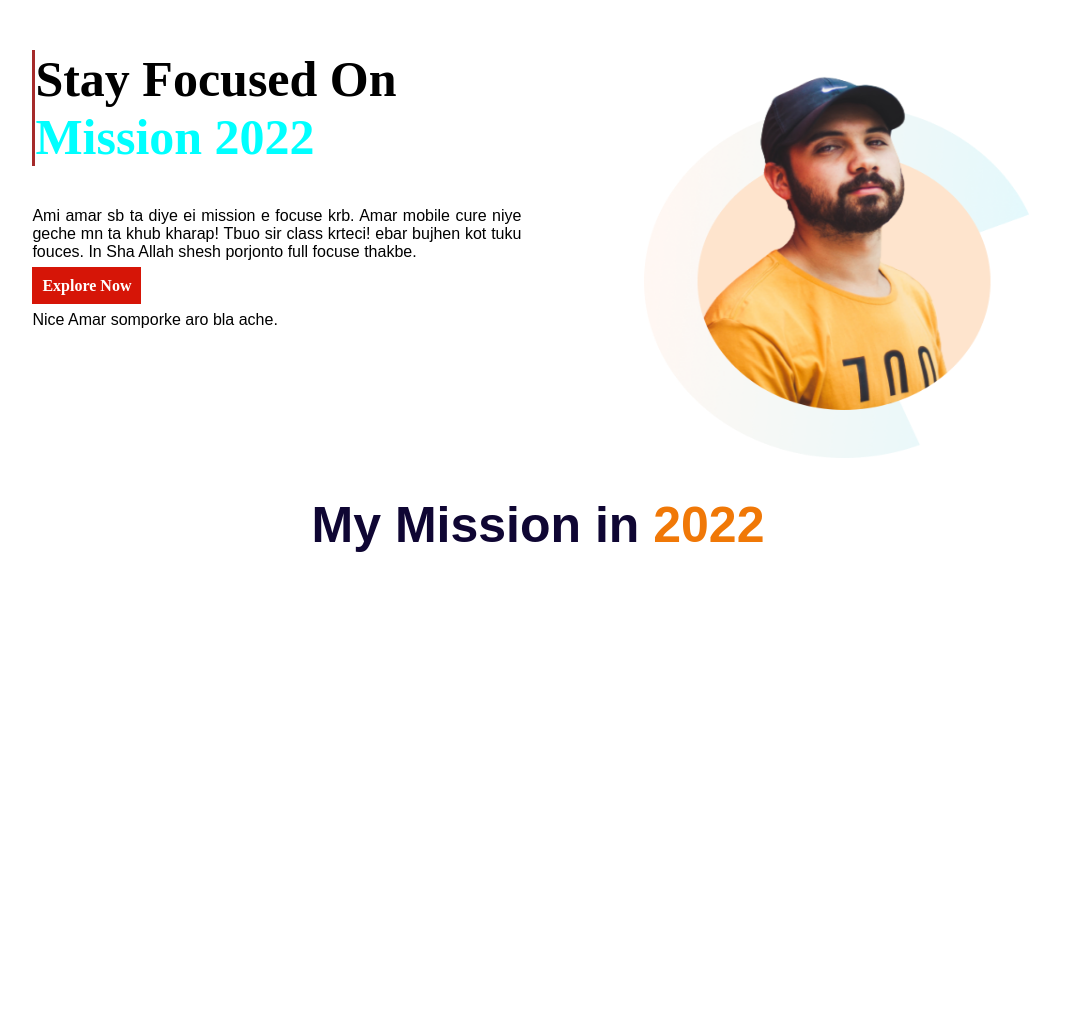
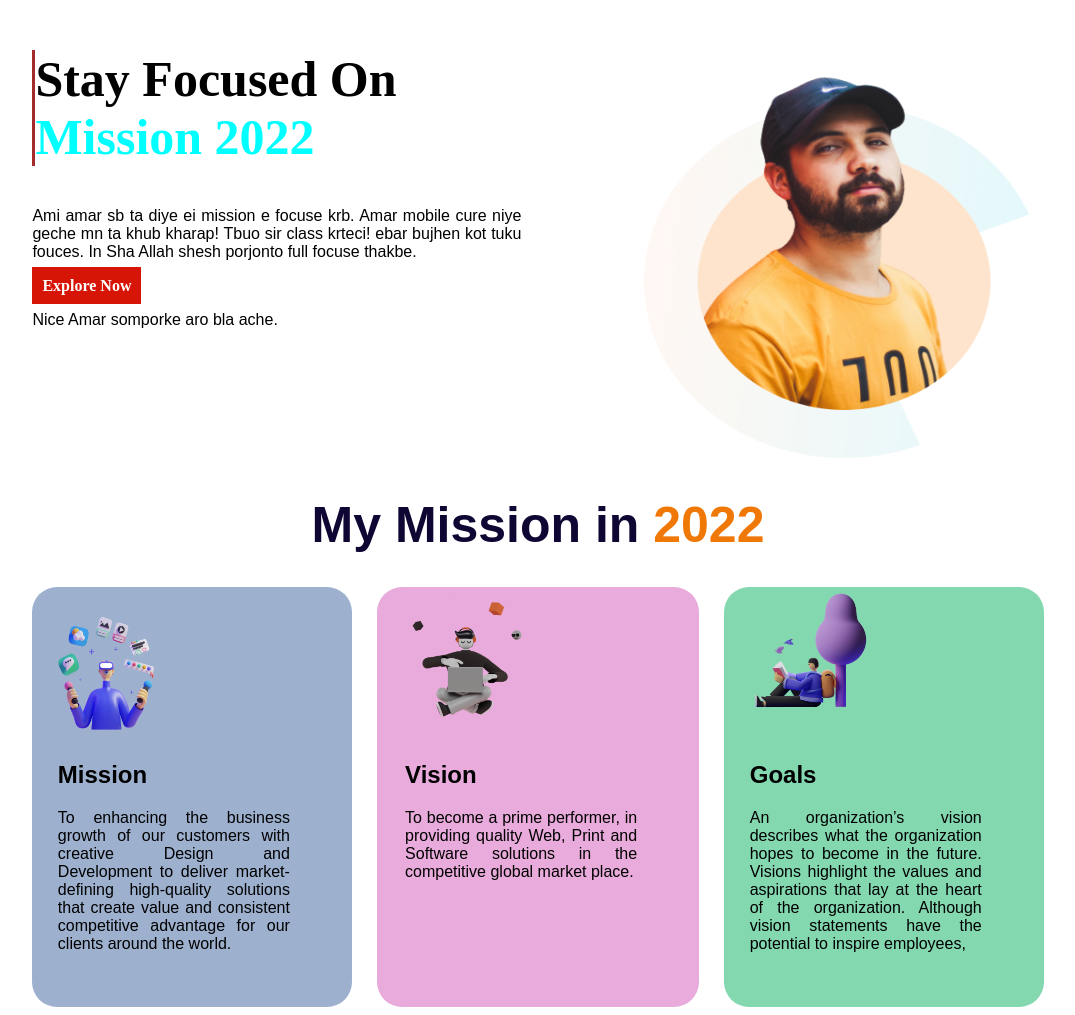
Before and after one commit to ArifulIslamtonim/mission-2022, a plain HTML site: page index.html in a window 1280 px wide. Shown: the whole page, without its empty margins (102-1177 px from the left). Before the commit the page ends 800 px from the top, so only its background shows below. Drawn offline with Linux system fonts and the light colour scheme.

Commit message:
mission style commit

```diff
--- a/index.html
+++ b/index.html
@@ -26,6 +26,25 @@
             <img src="person/person-0.png" alt="" width="400px" height="450px">
         </d>
     </section>
-    <h1 id="my-mission">My Mission in <span id="color">2022</span></h1>
+    <h1 class="my-mission">My Mission in <span id="color">2022</span></h1>
+    <section class="mission-vision-goal">
+        <div id="mission">
+            <img src="illustrators/illustrator-1.png" alt="" width="150px" height="150px">
+            <h2 class="style">Mission</h2>
+            <p class="style-pra">To enhancing the business growth of our customers with creative Design and Development to deliver market-defining high-quality solutions that create value and consistent competitive advantage for our clients around the world.</p>
+        </div>
+        <div id="vision">
+            <img src="illustrators/illustrator-2.png" alt="" width="150px" height="150px">
+            <h2 class="style">Vision</h2>
+            <p class="style-pra">To become a prime performer, in providing quality Web, Print and Software solutions in the competitive global market place.</p>
+
+        </div>
+        <div id="goals">
+            <img src="illustrators/illustrator-3.png" alt="" width="150px" height="150px">
+            <h2 class="style">Goals</h2>
+            <p class="style-pra" >An organization’s vision describes what the organization hopes to become in the future. Visions highlight the values and aspirations that lay at the heart of the organization. Although vision statements have the potential to inspire employees,</p>
+        </div>
+
+    </section>
 </body>
 </html>
--- a/style.css
+++ b/style.css
@@ -23,7 +23,7 @@ font-family: 'Quicksand', sans-serif;
     color: white;
     font-weight: 700;
 }
-#my-mission{
+.my-mission{
     color: rgb(15, 6, 51);
     font-size: 50px;
     text-align: center;
@@ -33,3 +33,40 @@ font-family: 'Quicksand', sans-serif;
 #color{
     color: rgb(240, 120, 7);
 }
+#mission{
+   border-radius: 25px;
+    width: 30%;
+    height: 420px;
+    padding-left: 10px;
+    margin-left: 10%;
+    background-color: rgb(157, 177, 207);
+}
+#vision{
+    border-radius: 25px;
+    width: 30%;
+    height: 420px;
+    padding-left: 1%;
+    margin-left: 2%;
+    background-color: rgb(233, 171, 219)
+}
+#goals{
+    border-radius: 25px;
+    width: 30%;
+    height: 420px;
+    padding-left: 10px;
+    margin-left: 2%;
+    margin-right: 10%;
+    background-color: rgb(131, 216, 176)
+}
+.mission-vision-goal{
+    display: flex;
+
+}
+.style{
+    font-family: 'Poppins', sans-serif;
+    font-family: 'Quicksand', sans-serif;
+    padding-left: 5%;
+}
+.style-pra{
+    padding-left: 5%;
+}
```
